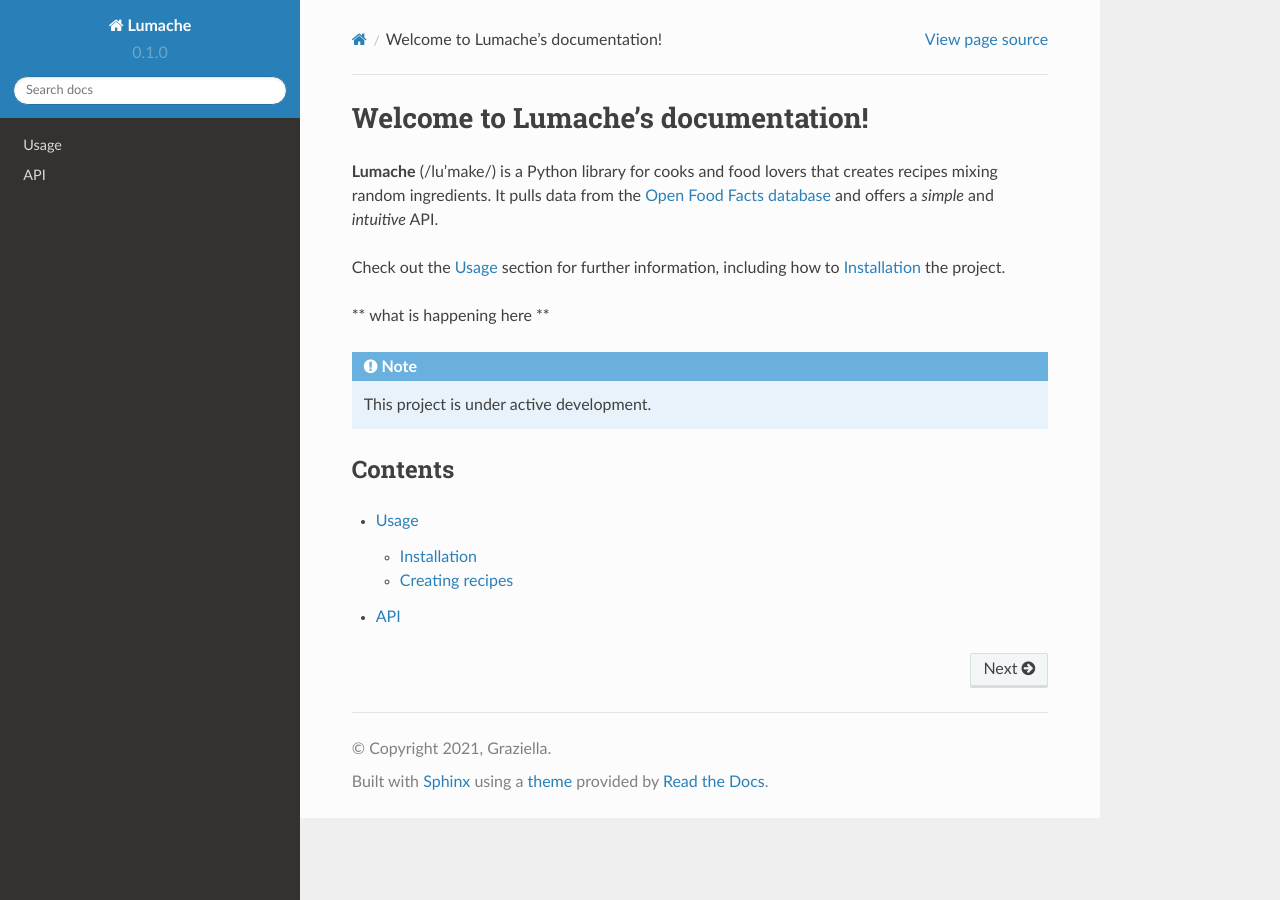
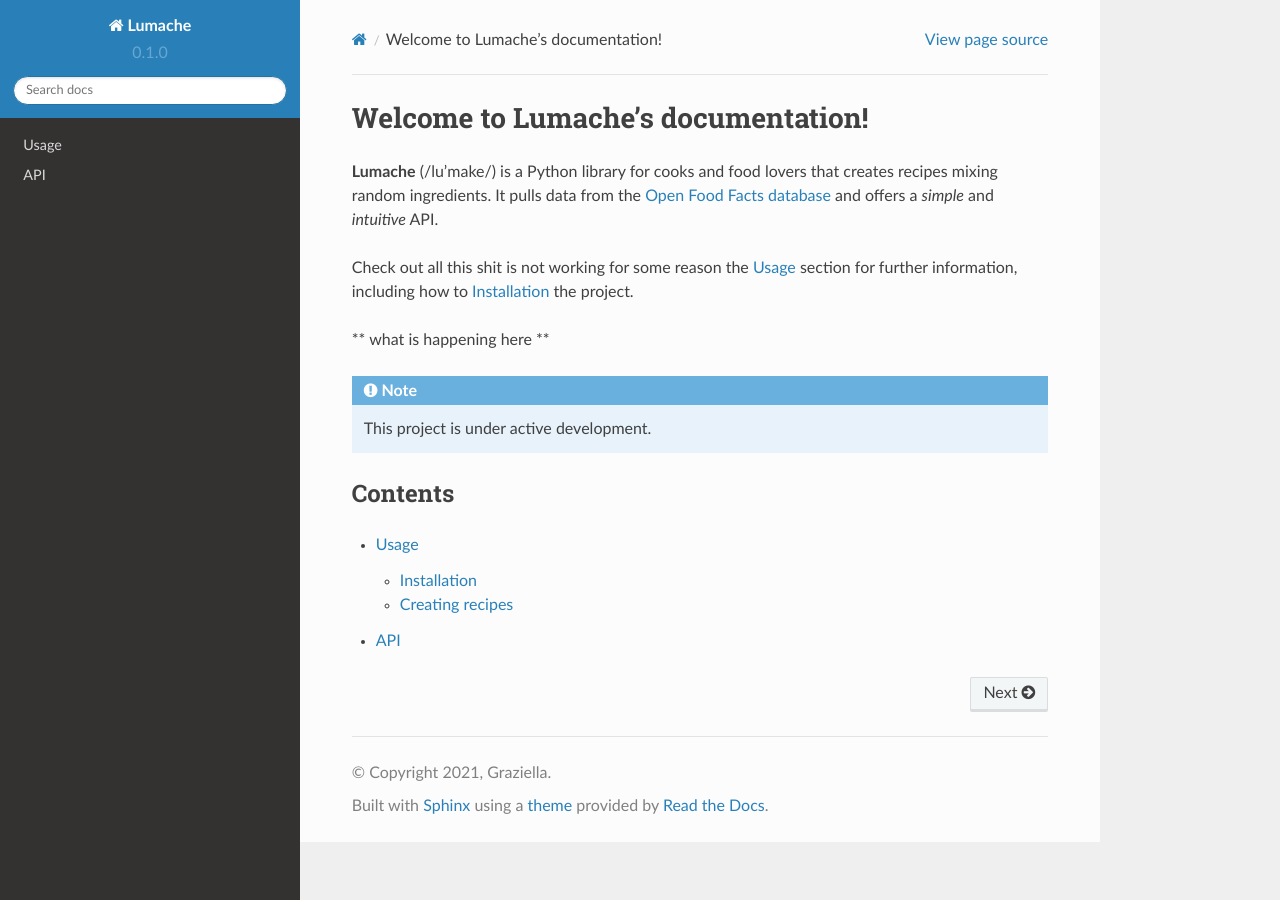
Before and after one commit to Eudorajab1/websaw-userguide, a Sphinx documentation site: the page built from docs/source/index.rst, in a window 1280 px wide. Built offline with Sphinx 7.4.7 and the Read the Docs theme 2.0.0, drawn with Linux system fonts in a browser that asks for light colours.

```diff
--- a/docs/source/index.rst
+++ b/docs/source/index.rst
@@ -6,7 +6,7 @@ that creates recipes mixing random ingredients.
 It pulls data from the `Open Food Facts database <https://world.openfoodfacts.org/>`_
 and offers a *simple* and *intuitive* API.
 
-Check out the :doc:`usage` section for further information, including
+Check out all this shit is not working for some reason the :doc:`usage` section for further information, including
 how to :ref:`installation` the project.
 
 ** what is happening here  **
```
